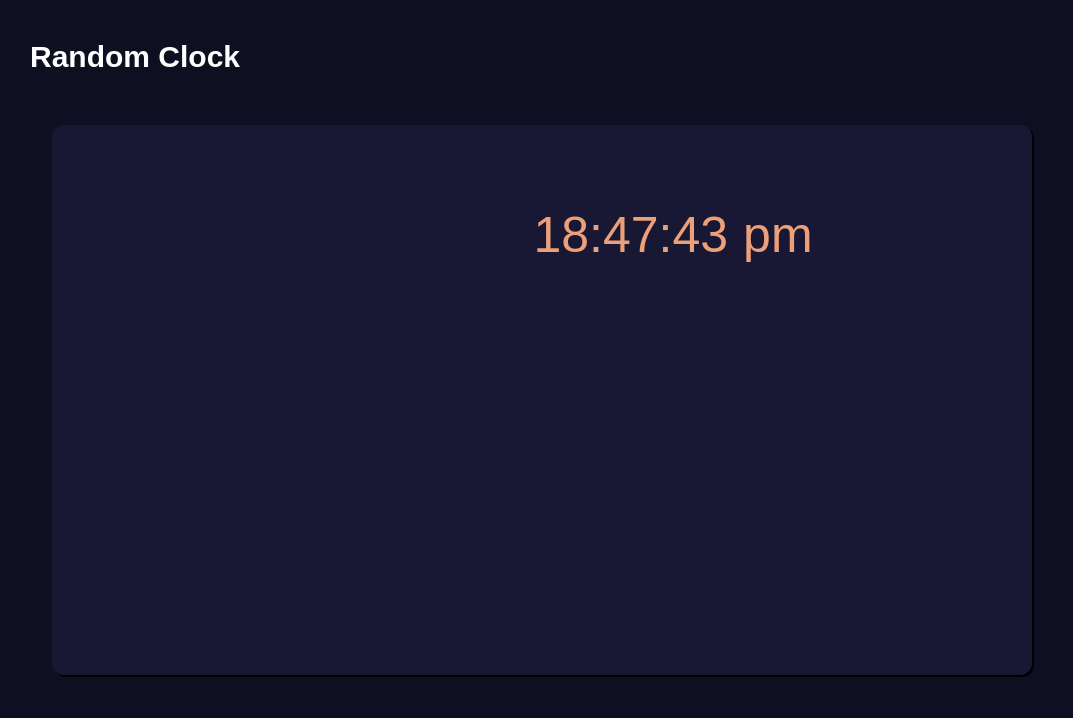
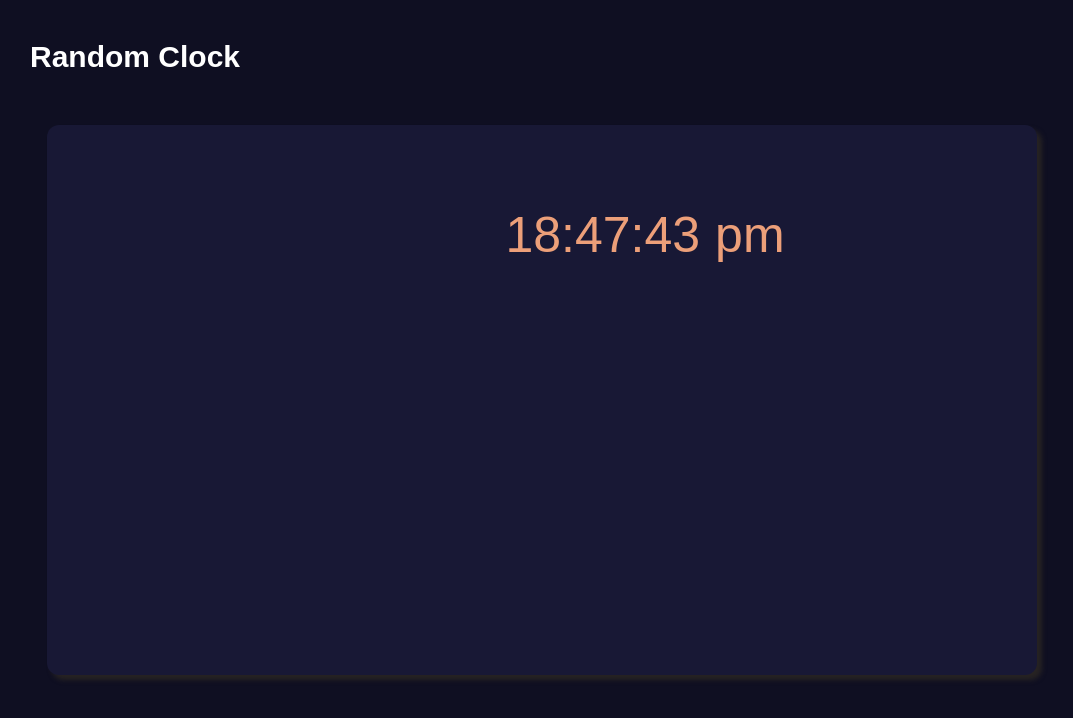
Before and after one commit to CogniCraftSolutions/Task2Nandita, a plain HTML site: page index.html in a window 1280 px wide. Shown: the whole page, without its empty margins (98-1171 px from the left). Drawn offline with Linux system fonts and the light colour scheme.

Commit message:
Update style.css

```diff
--- a/style.css
+++ b/style.css
@@ -1,4 +1,4 @@
-*{
+   *{
             padding:0;
             margin:0;
             box-sizing: border-box;
@@ -29,12 +29,13 @@
             font-size: 30px;
                 }
         .main{
-            width:800px;
+            width:900px;
             height:200px;
             animation: blink 5s infinite alternate, disappear 1s forwards;
             position: absolute;
             top:50%;
             left:50%;
+
             transform:translate(-50%,-50%);
 
         }
@@ -45,6 +46,9 @@
             display:flex;
             align-items:center;
             justify-content:center;
+            color:white;
+            position: relative;
+
 
         }
         .clock span{
@@ -57,19 +61,15 @@
         .clock #AmPm{
             margin-left: 15px;
         }
-        .clock {
 
-          color:white;
-            position: relative;
-
-          }
         .block{
 
             background-color: rgb(24, 24, 53);
-            width:980px;
+            width:990px;
+
             height:550px;
             border-radius: 12px;
-            box-shadow: 2px 2px ;
+            box-shadow:5px 5px 5px rgb(39, 35, 35);
         }
 
         @keyframes blink {
```
